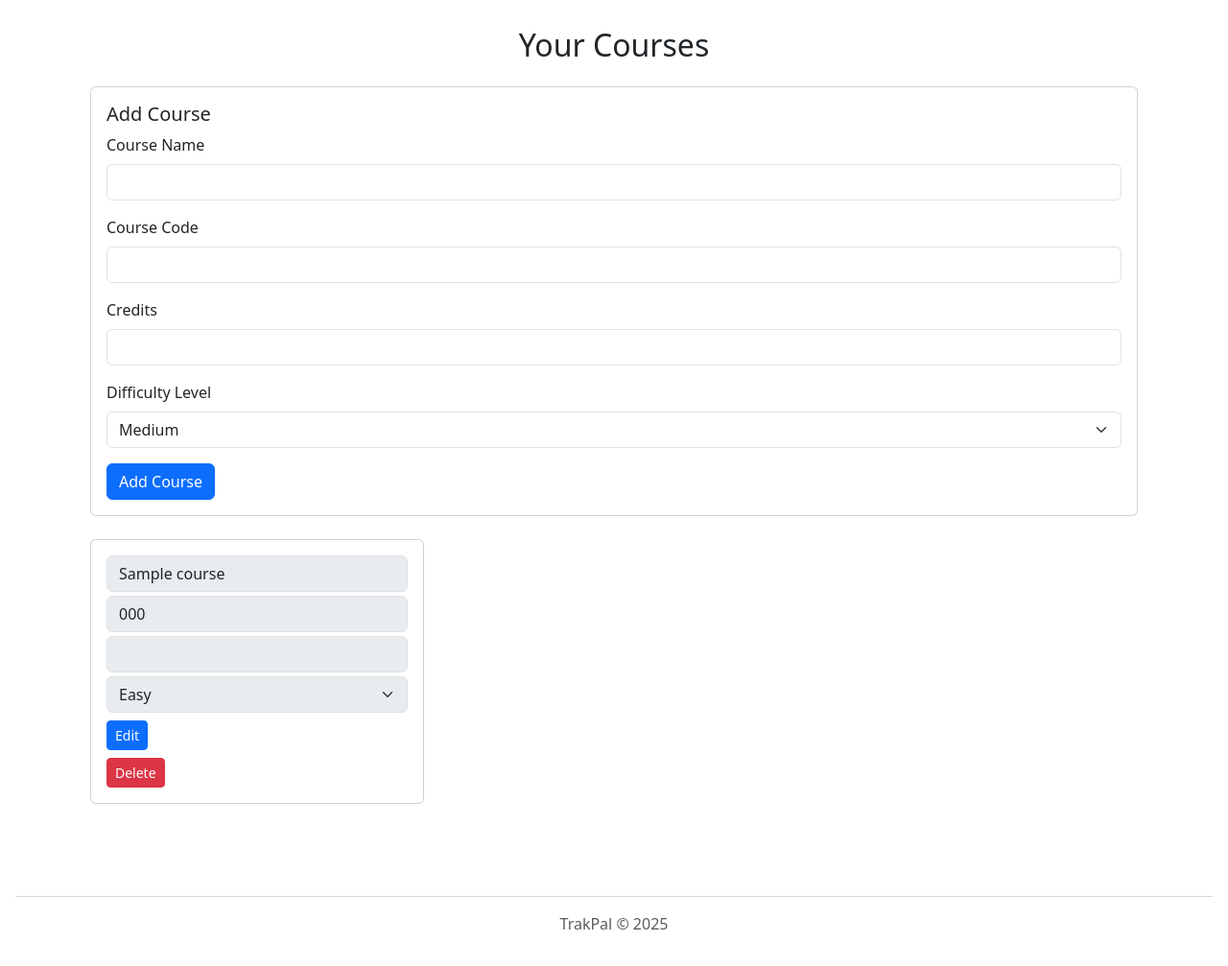
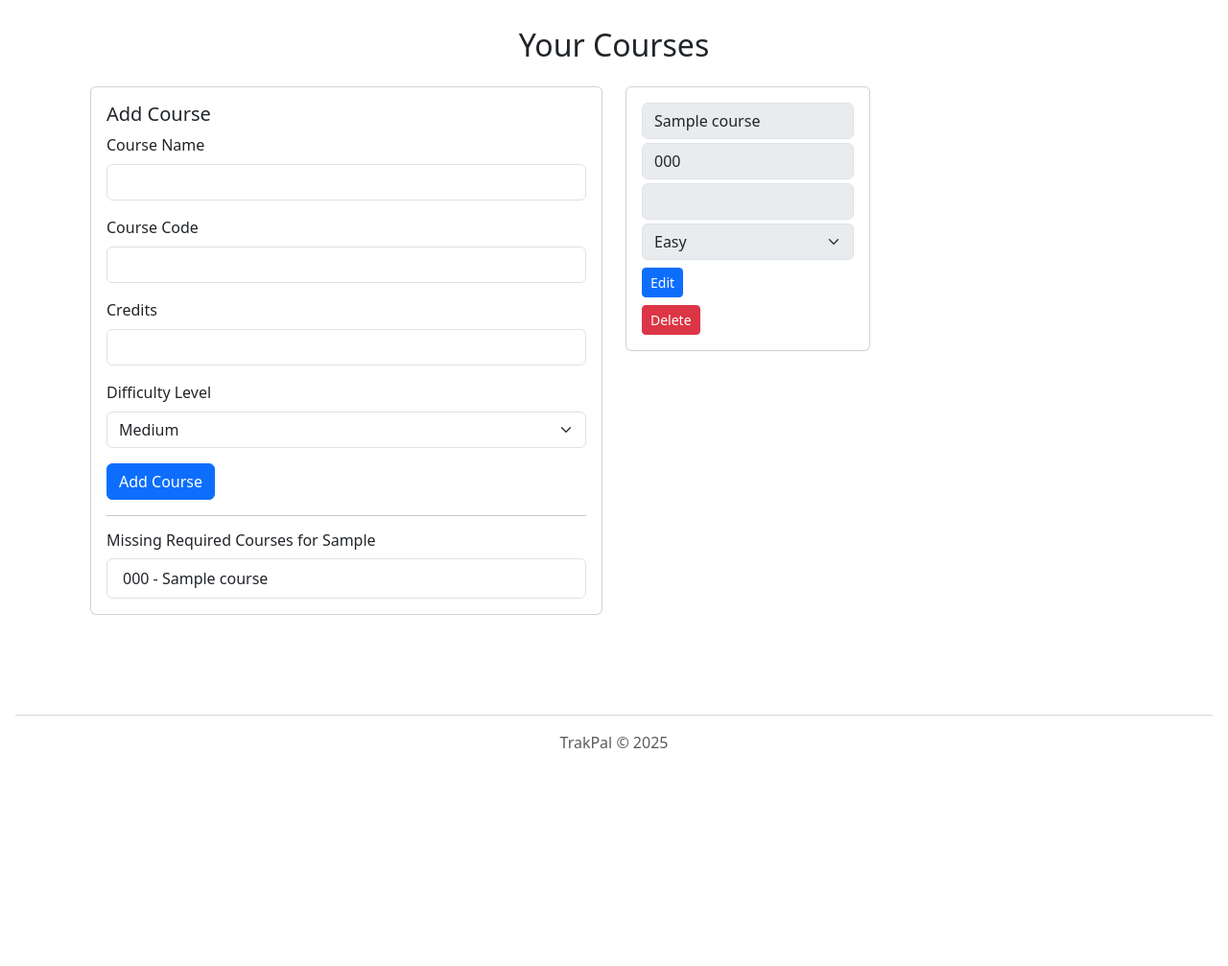
Before and after one commit to Tobi156/TrakPal, a Flask app: template backend/templates/courses.html in a window 1280 px wide. Shown: the part 56-1063 px from the top of the page at 96% size. After the commit the page ends 836 px from the top, so only its background shows below. Run offline with Flask 3, Linux system fonts and the light colour scheme; the template is opened without the code that fills it: most values are stand-ins (such as "Sample title", 1, 10 or a date in 2020); some libraries are stand-ins or nearby versions.

Commit message:
final touches

```diff
--- a/backend/app.py
+++ b/backend/app.py
@@ -5,6 +5,7 @@ import MySQLdb.cursors
 from MySQLdb.cursors import DictCursor
 from functools import wraps
 
+# Decorator to ensure user is logged in
 def login_required(f):
     @wraps(f)
     def decorated_function(*args, **kwargs):
@@ -14,6 +15,7 @@ def login_required(f):
         return f(*args, **kwargs)
     return decorated_function
 
+# Decorator to ensure user is an admin
 def admin_required(f):
     @wraps(f)
     def decorated_function(*args, **kwargs):
@@ -26,6 +28,7 @@ def admin_required(f):
         return f(*args, **kwargs)
     return decorated_function
 
+# Initialize Flask application
 app = Flask(__name__)
 app.secret_key = 'trakpal'
 
@@ -35,18 +38,21 @@ app.config["MYSQL_USER"] = "root"
 app.config["MYSQL_PASSWORD"] = "05112003"
 app.config["MYSQL_DB"] = "career_tracker"
 
+# Initialize MySQL
 mysql = MySQL(app)
 
-# Home Page
+# Home Page - Requires login
 @app.route("/")
 @login_required
 def home():
     user_id = session["user_id"]
     cur = mysql.connection.cursor(MySQLdb.cursors.DictCursor)
-    # Fetch user info
+
+    # Fetch user information
     cur.execute("SELECT * FROM users WHERE user_id = %s", (user_id,))
     user = cur.fetchone()
     major = user['major'] if user else None
+
     # Fetch grades for GPA calculation
     cur.execute("""
         SELECT grade
@@ -54,6 +60,7 @@ def home():
         WHERE user_id = %s
     """, (user_id,))
     grades = cur.fetchall()
+
     # Grade points mapping
     GRADE_POINTS = {
         'A': 4.0, 'A-': 3.7, 'B+': 3.3, 'B': 3.0,
@@ -67,8 +74,11 @@ def home():
         if grade in GRADE_POINTS:
             total_points += GRADE_POINTS[grade]
             total_courses += 1
+
+    # Calculate average grade
     avg_grade = round(total_points / total_courses, 2) if total_courses > 0 else None
-    # Fetch careers based on GPA
+
+    # Fetch career recommendations based on GPA
     if avg_grade is not None:
         cur.execute("""
             SELECT cr.*
@@ -79,6 +89,7 @@ def home():
         careers = cur.fetchall()
     else:
         careers = []
+
     cur.close()
     stats = {
         "total_courses": total_courses,
@@ -86,7 +97,7 @@ def home():
     }
     return render_template("index.html", user=user, stats=stats, careers=careers)
 
-#Dashboard
+# Dashboard - Requires login and admin privileges
 @app.route("/dashboard")
 @login_required
 @admin_required
@@ -97,6 +108,7 @@ def dashboard():
     cur.close()
     return render_template("dashboard.html", users=users)
 
+# Signup page - Handles both GET and POST requests
 @app.route("/signup", methods=["GET", "POST"])
 def signup():
     if request.method == "POST":
@@ -113,6 +125,7 @@ def signup():
         return redirect(url_for("login"))
     return render_template("signup.html")
 
+# Login page - Handles both GET and POST requests
 @app.route("/login", methods=["GET", "POST"])
 def login():
     if request.method == "POST":
@@ -132,13 +145,14 @@ def login():
             flash("Invalid credentials.")
     return render_template("login.html")
 
+# Logout route
 @app.route("/logout")
 def logout():
     session.clear()
     flash("Logged out.")
     return redirect(url_for("login"))
 
-# Add User Form Submission
+# Add User (Admin only)
 @app.route("/add_user", methods=["POST"])
 def add_user():
     if request.method == "POST":
@@ -150,6 +164,7 @@ def add_user():
         cur.close()
         return redirect(url_for("dashboard"))
 
+# Get Users (Admin only) - Returns JSON of users
 @app.route("/users", methods=["GET"])
 def get_users():
     cur = mysql.connection.cursor()
@@ -158,6 +173,7 @@ def get_users():
     cur.close()
     return jsonify(users)
 
+# Update User (Admin only)
 @app.route("/update_user/<int:user_id>", methods=["POST"])
 def update_user(user_id):
     try:
@@ -173,6 +189,7 @@ def update_user(user_id):
     except Exception as e:
         return jsonify({"error": str(e)}), 500
 
+# Delete User (Admin only)
 @app.route("/delete_user/<int:user_id>", methods=["POST"])
 def delete_user(user_id):
     try:
@@ -184,24 +201,48 @@ def delete_user(user_id):
     except Exception as e:
         return jsonify({"error": str(e)}), 500
 
-#CRUD for courses
+# Courses page - Requires login
 @app.route("/courses")
 @login_required
 def courses():
     user_id = session["user_id"]
     cur = mysql.connection.cursor(MySQLdb.cursors.DictCursor)
-    cur.execute(
-        """
+
+    # Get the user's major
+    cur.execute("SELECT major FROM users WHERE user_id = %s", (user_id,))
+    user_major_result = cur.fetchone()
+    user_major = user_major_result["major"] if user_major_result else None
+
+    # Get user's entered courses
+    cur.execute("""
         SELECT course_id, course_code, course_name, credits, difficulty_level
         FROM courses
         WHERE user_id = %s
-        """,
-        (user_id,),
+    """, (user_id,))
+    courses = cur.fetchall()
+
+    # Get required courses for the user's major
+    missing_courses = []
+    if user_major:
+        cur.execute("""
+            SELECT course_code, course_name
+            FROM requiredcourses
+            WHERE major = %s
+            AND course_code NOT IN (
+                SELECT course_code FROM courses WHERE user_id = %s
+            )
+        """, (user_major, user_id))
+        missing_courses = cur.fetchall()
+
+    cur.close()
+    return render_template(
+        "courses.html",
+        courses=courses,
+        missing_courses=missing_courses,
+        user_major=user_major
     )
-    courses = cur.fetchall()
-    cur.close()
-    return render_template("courses.html", courses=courses)
 
+# Add Course
 @app.route("/add_course", methods=["POST"])
 @login_required
 def add_course():
@@ -220,8 +261,9 @@ def add_course():
     )
     mysql.connection.commit()
     cur.close()
-    return redirect("/courses")
+    return redirect(url_for('courses'))
 
+# Update Course
 @app.route('/update_course/<int:course_id>', methods=['POST'])
 @login_required
 def update_course(course_id):
@@ -239,6 +281,7 @@ def update_course(course_id):
     cur.close()
     return redirect(url_for('courses'))
 
+# Delete Course
 @app.route("/delete_course/<int:course_id>", methods=["POST"])
 @login_required
 def delete_course(course_id):
@@ -248,8 +291,7 @@ def delete_course(course_id):
     cur.close()
     return redirect(url_for('courses'))
 
-
-#CRUD for grades
+# Grades page
 @app.route('/grades')
 @login_required
 def grades():
@@ -275,6 +317,7 @@ def grades():
     cur.close()
     return render_template("grades.html", grades=grades, user_courses=courses)
 
+# Add Grade
 @app.route('/add_grade', methods=['POST'])
 @login_required
 def add_grade():
@@ -289,6 +332,7 @@ def add_grade():
     cur.close()
     return redirect(url_for('grades'))
 
+# Update Grade
 @app.route('/update_grade/<int:grade_id>', methods=['POST'])
 @login_required
 def update_grade(grade_id):
@@ -299,6 +343,7 @@ def update_grade(grade_id):
     cur.close()
     return redirect(url_for('grades'))
 
+# Delete Grade
 @app.route("/delete_grade/<int:grade_id>", methods=["POST"])
 @login_required
 def delete_grade(grade_id):
@@ -308,16 +353,18 @@ def delete_grade(grade_id):
     cur.close()
     return redirect(url_for('grades'))
 
-#CRUD for CareerRec
+# Careers page
 @app.route("/careers")
 @login_required
 def careers():
     user_id = session["user_id"]
     cur = mysql.connection.cursor(MySQLdb.cursors.DictCursor)
+
     # Fetch user major
     cur.execute("SELECT major FROM users WHERE user_id = %s", (user_id,))
     user = cur.fetchone()
     major = user['major'] if user else None
+
     # Fetch all grades for user
     cur.execute("""
         SELECT grade
@@ -325,6 +372,7 @@ def careers():
         WHERE user_id = %s
     """, (user_id,))
     grades = cur.fetchall()
+
     # Mapping letter grades to grade points
     GRADE_POINTS = {
         'A': 4.0,
@@ -346,8 +394,12 @@ def careers():
         if grade_letter in GRADE_POINTS:
             total_points += GRADE_POINTS[grade_letter]
             total_courses += 1
+
+    # Calculate GPA
     gpa = round(total_points / total_courses, 2) if total_courses > 0 else 0.0
+
     # Fetch careers matching GPA and Major
+    careers = []
     if major:
         cur.execute("""
             SELECT cr.*
@@ -355,16 +407,18 @@ def careers():
             JOIN careermatches cm ON cr.career_id = cm.career_id
             WHERE LOWER(cm.major) = LOWER(%s) AND cr.min_gpa <= %s
         """, (major, gpa))
+        careers = cur.fetchall()
     else:
         cur.execute("""
             SELECT cr.*
             FROM careerrecommendations cr
             WHERE cr.min_gpa <= %s
         """, (gpa,))
-    careers = cur.fetchall()
+        careers = cur.fetchall()
     cur.close()
     return render_template("careers.html", careers=careers, gpa=gpa)
 
+# Add Career (Admin only)
 @app.route("/add_career", methods=["POST"])
 def add_career():
     if request.method == "POST":
@@ -378,6 +432,7 @@ def add_career():
         cur.close()
         return redirect(url_for("careers"))
 
+# Browse all careers
 @app.route('/careers/all')
 @login_required
 def browse_all_careers():
@@ -387,6 +442,7 @@ def browse_all_careers():
     cur.close()
     return render_template('browse_careers.html', careers=all_careers)
 
+# Career detail page
 @app.route('/career/<int:career_id>')
 @login_required
 def career_detail(career_id):
--- a/backend/templates/courses.html
+++ b/backend/templates/courses.html
@@ -5,8 +5,9 @@
 <div class="container">
   <h2 class="text-center mb-4">Your Courses</h2>
 
-    <!-- Add Course Form -->
-    <div class="card mb-4">
+  <div class="row">
+    <div class="col-md-6">
+      <div class="card mb-4" style="max-width: 600px;">
         <div class="card-body">
           <h5 class="card-title">Add Course</h5>
           <form action="{{ url_for('add_course') }}" method="POST">
@@ -32,13 +33,27 @@
             </div>
             <button type="submit" class="btn btn-primary">Add Course</button>
           </form>
+          {% if missing_courses %}
+          <hr>
+          <h6 class="mt-3">Missing Required Courses for {{ user_major }}</h6>
+          <ul class="list-group">
+            {% for course in missing_courses %}
+            <li class="list-group-item d-flex justify-content-between align-items-center">
+              {{ course.course_code }} - {{ course.course_name }}
+            </li>
+            {% endfor %}
+          </ul>
+          {% else %}
+          <p class="text-muted mt-3">No missing required courses</p>
+          {% endif %}
+        </div>
       </div>
     </div>
 
-    <!-- Course Cards -->
+    <div class="col-md-6">
       <div class="row">
         {% for course in courses %}
-        <div class="col-md-4">
+        <div class="col-md-6">
           <div class="card mb-3">
             <div class="card-body">
               <form action="{{ url_for('update_course', course_id=course['course_id']) }}" method="POST" class="course-form">
@@ -65,8 +80,9 @@
         {% endfor %}
       </div>
     </div>
+  </div>
+</div>
 
-<!-- JavaScript Logic (edit / update / cancel) -->
 <script>
 document.addEventListener("DOMContentLoaded", function () {
   document.querySelectorAll(".edit-btn").forEach(function (editBtn) {
--- a/backend/templates/signup.html
+++ b/backend/templates/signup.html
@@ -15,7 +15,7 @@
                 <input type="email" class="form-control" name="email" required>
             </div>
             <div class="mb-3">
-                <label for="major" class="form-label">Major (Optional)</label>
+                <label for="major" class="form-label">Major</label>
                 <input type="text" class="form-control" name="major">
             </div>
             <div class="mb-3">
```
Also changed, not shown: backend/templates/browse_careers.html (+10 -5 lines). Lines whose indentation alone changed are shown as unchanged.
